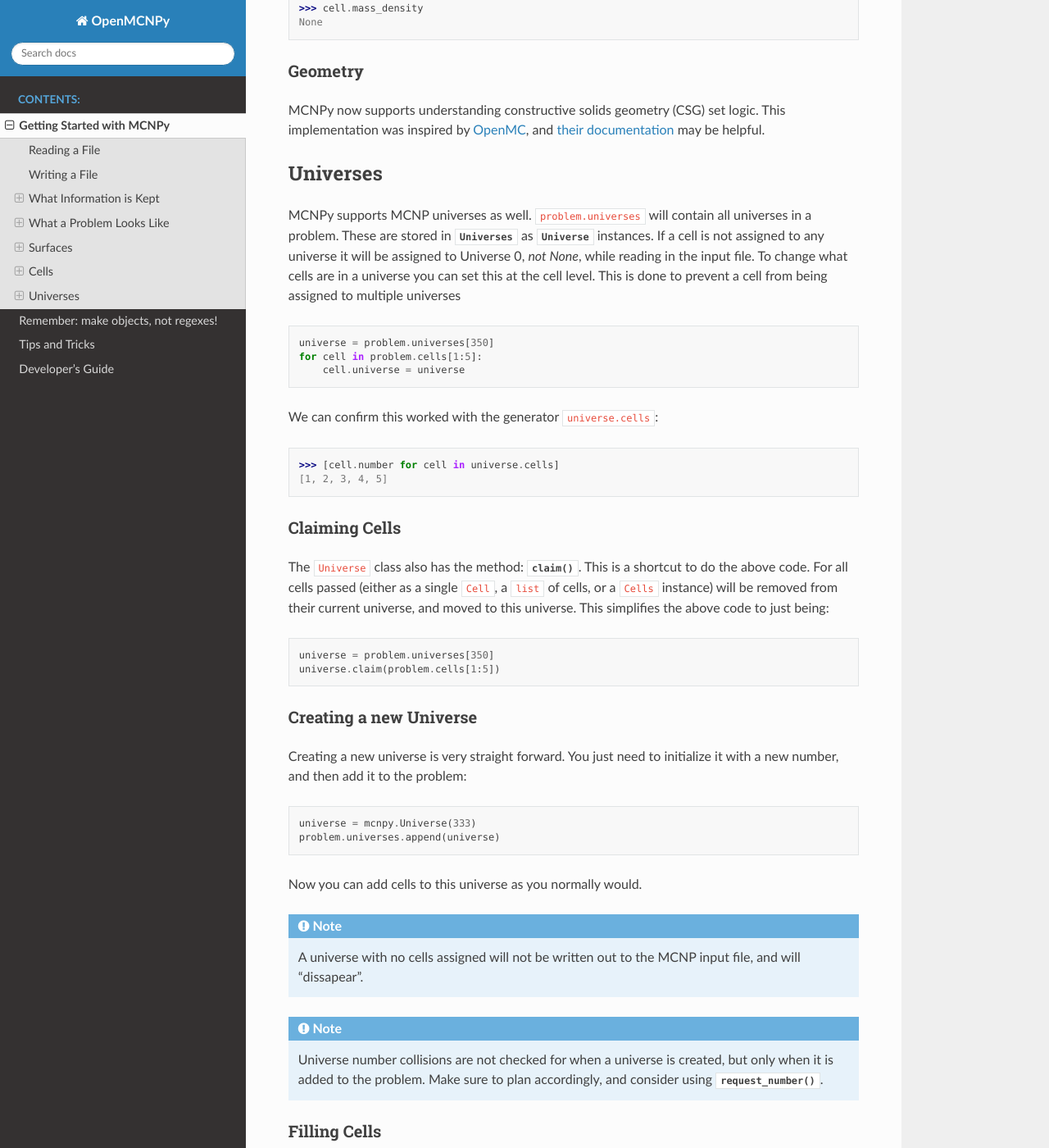
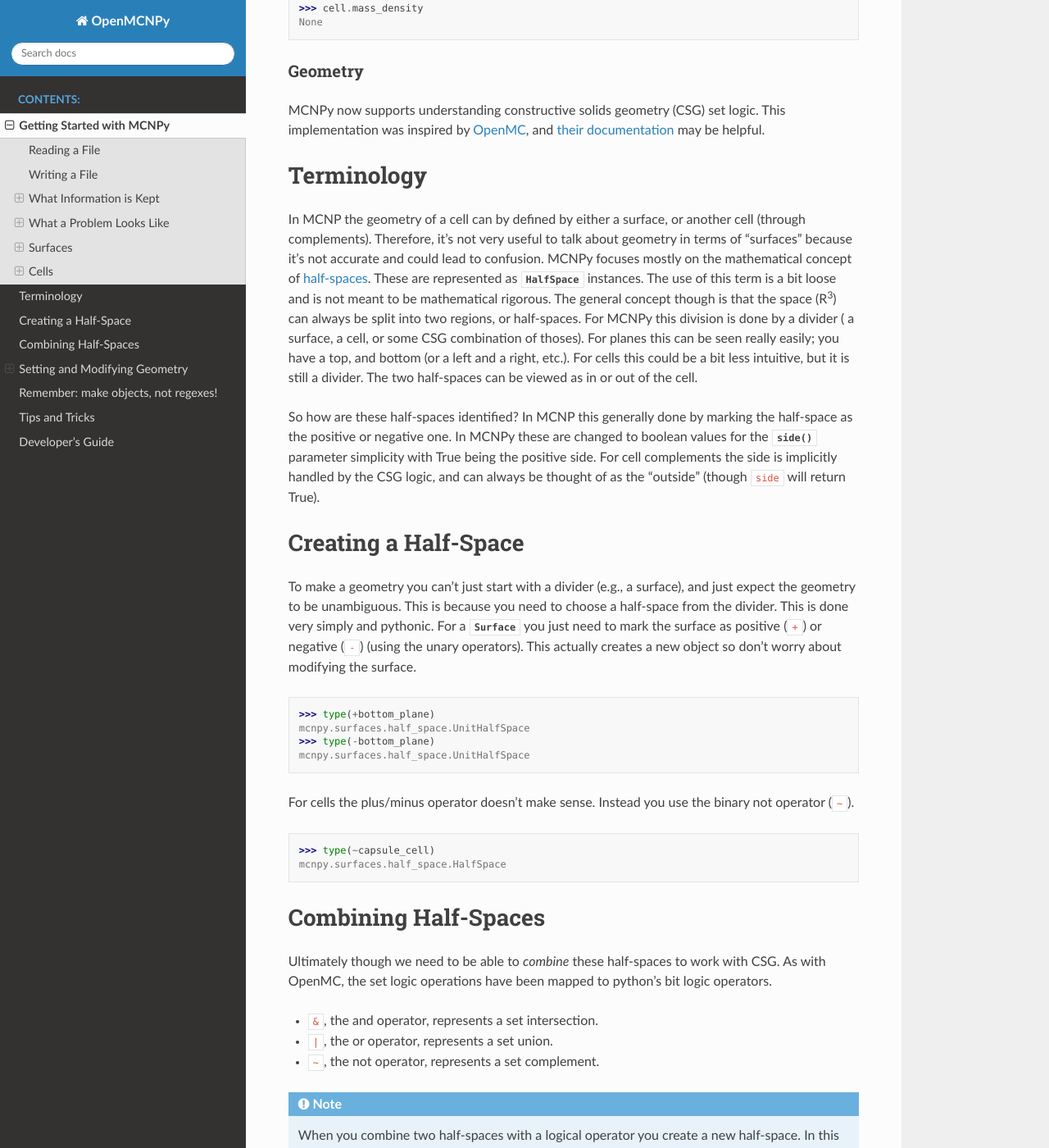
Before and after one commit to idaholab/MontePy, a Sphinx documentation site: the page built from doc/source/starting.rst, in a window 1280 px wide and 1400 px high, scrolled down 8174 px. Shown: the whole window at 82% size. Built offline with Sphinx 7.4.7 and the Read the Docs theme 2.0.0, drawn with Linux system fonts in a browser that asks for light colours; pages that are not in the unit, such as notebooks, are missing from menus; some of the changed text lies outside the part shown.

Commit message:
Wrote first draft of user guide to CSG geometry

```diff
--- a/doc/source/starting.rst
+++ b/doc/source/starting.rst
@@ -388,6 +388,106 @@ Geometry
 MCNPy now supports understanding constructive solids geometry (CSG) set logic.
 This implementation was inspired by `OpenMC <https://docs.openmc.org/en/stable/>`_, and `their documentation <https://docs.openmc.org/en/stable/usersguide/geometry.html>`_ may be helpful.
 
+Terminology
+===========
+
+In MCNP the geometry of a cell can by defined by either a surface, or another cell (through complements).
+Therefore, it's not very useful to talk about geometry in terms of "surfaces" because it's not accurate and could lead to confusion.
+MCNPy focuses mostly on the mathematical concept of `half-spaces <https://en.wikipedia.org/wiki/Half-space_(geometry)>`_.
+These are represented as :class:`~mcnpy.surfaces.half_space.HalfSpace` instances.
+The use of this term is a bit loose and is not meant to be mathematical rigorous.
+The general concept though is that the space (R\ :sup:`3`) can always be split into two regions, or half-spaces.
+For MCNPy this division is done by a divider ( a surface, a cell, or some CSG combination of thoses).
+For planes this can be seen really easily; you have a top, and bottom (or a left and a right, etc.).
+For cells this could be a bit less intuitive, but it is still a divider.
+The two half-spaces can be viewed as in or out of the cell.
+
+So how are these half-spaces identified?
+In MCNP this generally done by marking the half-space as the positive or negative one.
+In MCNPy these are changed to boolean values for the :func:`~mcnpy.surfaces.half_space.UnitHalfSpace.side` parameter simplicity with True being the positive side.
+For cell complements the side is implicitly handled by the CSG logic, and can always be thought of as the "outside"
+(though ``side`` will return True).
+
+Creating a Half-Space
+=====================
+
+To make a geometry you can't just start with a divider (e.g., a surface), and just expect the geometry to be unambiguous.
+This is because you need to choose a half-space from the divider.
+This is done very simply and pythonic.
+For a :class:`~mcnpy.surfaces.surface.Surface` you just need to mark the surface as positive (``+``) or negative (``-``) (using the unary operators).
+This actually creates a new object so don't worry about modifying the surface.
+
+>>> type(+bottom_plane)
+mcnpy.surfaces.half_space.UnitHalfSpace
+>>> type(-bottom_plane)
+mcnpy.surfaces.half_space.UnitHalfSpace
+
+For cells the plus/minus operator doesn't make sense.
+Instead you use the binary not operator (``~``).
+
+>>> type(~capsule_cell)
+mcnpy.surfaces.half_space.HalfSpace
+
+
+Combining Half-Spaces
+=====================
+
+Ultimately though we need to be able to *combine* these half-spaces to work with CSG.
+As with OpenMC, the set logic operations have been mapped to python's bit logic operators.
+
+* ``&``, the and operator, represents a set intersection.
+* ``|``, the or operator, represents a set union.
+* ``~``, the not operator, represents a set complement.
+
+.. note::
+   When you combine two half-spaces with a logical operator you create a new half-space.
+   In this case the concept of a side becomes much more about "in" and "out".
+
+.. note::
+   Half-spaces need not be contiguous.
+
+Order of precedence and grouping is automatically handled by python so you can easily write complicated geometry in one-line.
+
+.. code-block:: python
+
+   #make weird truncated fuel sample
+   slug_half_space = +bottom_plane & -top_plane & -fuel_cylinder
+   gas_gap = ~slug_half_space & +bottom_plane & -top_plane & -clad_cylinder
+   cladding = ~gas_gap & ~slug_half_space & +bottom_plane & -top_plane & -clad_od
+
+   # make weird multi-part cell
+  slugs = (+bottom_plane & -top_plane & -fuel_cylinder) | (+bottom_plane & -top_plane & -other_fuel)
+
+.. note::
+  MCNPy does not check if the geometry definition is "rational".
+  It doesn't check for being finite, existant (having any volumen at all), or being infinite.
+  Nor does it check for overlapping geometry.
+
+Setting and Modifying Geometry
+==============================
+
+The half-space defining a cell's geometry is stored in ``cell.geometry`` (:func:`~mcnpy.cell.Cell.geometry`).
+This property can be rather simply set.::
+
+    fuel_cell.geometry = +bottom_plane & - top_plane & - fuel_cylinder
+
+This will completely redefine the cell's geometry. You can also modify the geometry with augmented assign operators, ``&=``, and ``|=``.::
+
+        fuel_cell.geometry |= other_fuel_region
+
+.. warning::
+   Be careful when using ``&=`` and ``|=`` with complex geometries as the order of operations may not be what you expected.
+   You can check the geometry logic by printing it.
+   MCNPy will show you its internal (`binary tree <https://en.wikipedia.org/wiki/Binary_tree>`_) representation of the logic.
+   It will display the operators in a different style.
+
+   * ``*`` is the intersection operator
+   * ``:`` is the union operator
+   * ``#`` is the complement operator
+
+   For instance the intersection of three surface-based half-spaces could print as:::
+
+        ((+1000*+1005)*-1010)
 
 Universes
 ---------
```
